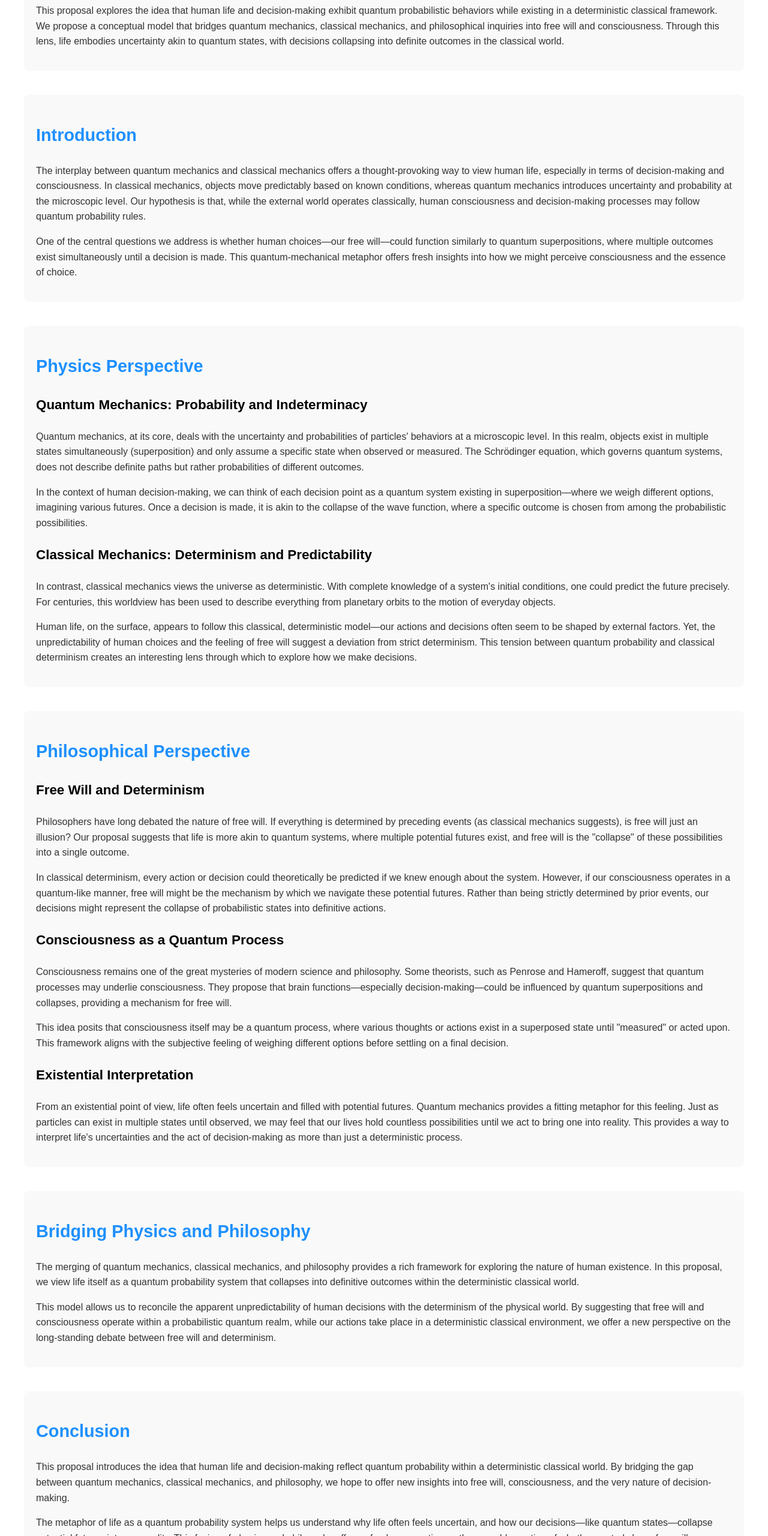
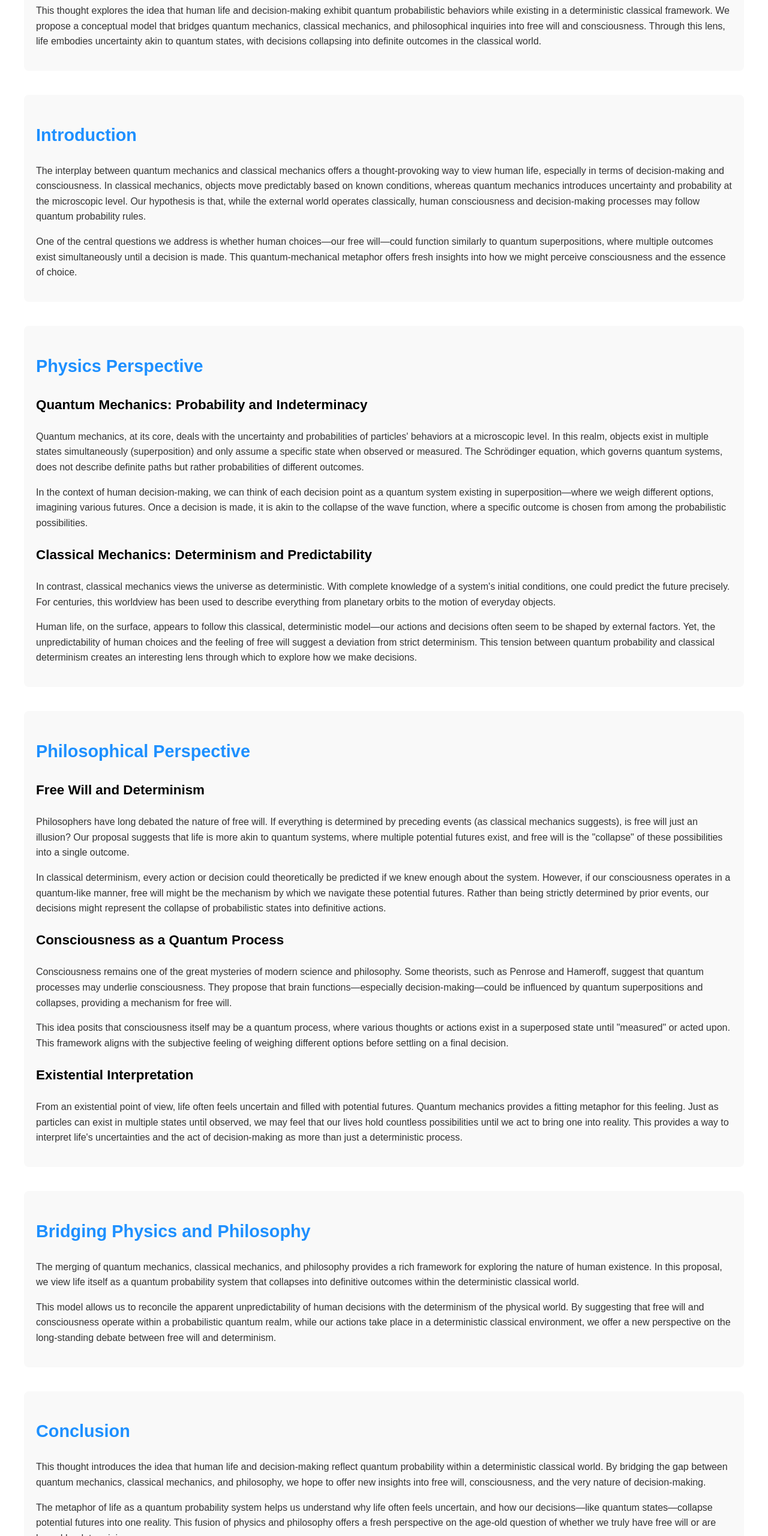
Before and after one commit to Krutik-Vanjara/My-thought-, a plain HTML site: page index.html in a window 1280 px wide. Shown: the part 240-2800 px from the top of the page at 60% size. Drawn offline with Linux system fonts and the light colour scheme.

Commit message:
Update index.html

```diff
--- a/index.html
+++ b/index.html
@@ -15,7 +15,7 @@
 
     <section>
         <h2>Abstract</h2>
-        <p>This proposal explores the idea that human life and decision-making exhibit quantum probabilistic behaviors while existing in a deterministic classical framework. We propose a conceptual model that bridges quantum mechanics, classical mechanics, and philosophical inquiries into free will and consciousness. Through this lens, life embodies uncertainty akin to quantum states, with decisions collapsing into definite outcomes in the classical world.</p>
+        <p>This thought explores the idea that human life and decision-making exhibit quantum probabilistic behaviors while existing in a deterministic classical framework. We propose a conceptual model that bridges quantum mechanics, classical mechanics, and philosophical inquiries into free will and consciousness. Through this lens, life embodies uncertainty akin to quantum states, with decisions collapsing into definite outcomes in the classical world.</p>
     </section>
 
     <section>
@@ -65,7 +65,7 @@
 
     <section>
         <h2>Conclusion</h2>
-        <p>This proposal introduces the idea that human life and decision-making reflect quantum probability within a deterministic classical world. By bridging the gap between quantum mechanics, classical mechanics, and philosophy, we hope to offer new insights into free will, consciousness, and the very nature of decision-making.</p>
+        <p>This thought introduces the idea that human life and decision-making reflect quantum probability within a deterministic classical world. By bridging the gap between quantum mechanics, classical mechanics, and philosophy, we hope to offer new insights into free will, consciousness, and the very nature of decision-making.</p>
 
         <p>The metaphor of life as a quantum probability system helps us understand why life often feels uncertain, and how our decisions—like quantum states—collapse potential futures into one reality. This fusion of physics and philosophy offers a fresh perspective on the age-old question of whether we truly have free will or are bound by determinism.</p>
     </section>
```
